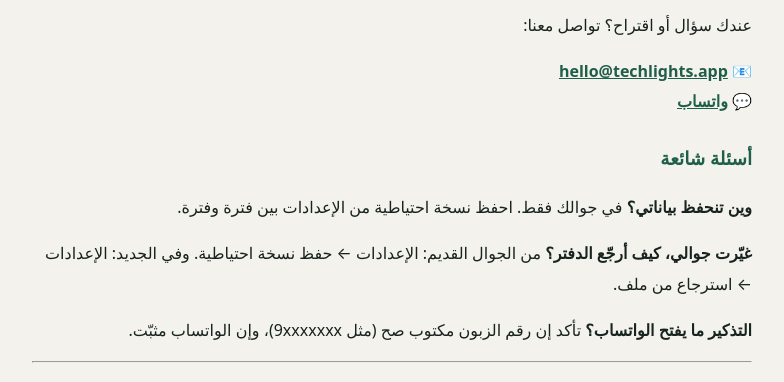
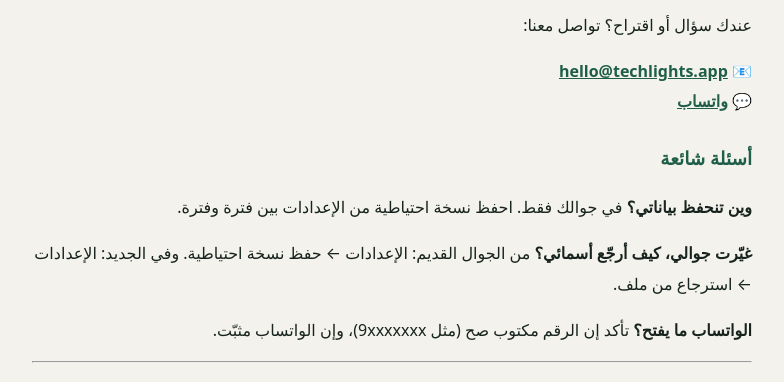
Before and after one commit to shmmuh8-design/Techlights, a plain HTML site: page speeddial/support.html in a window 1280 px wide. Shown: the part 118-500 px from the top of the page, without its empty margins (248-1032 px from the left). Drawn offline with Linux system fonts and the light colour scheme.

Commit message:
اتصال سريع: تصحيح نص الدعم
Co-Authored-By: Claude Opus 5.5 <noreply@anthropic.com>
Claude-Session: https://claude.ai/code/session_01BLY7rwJu2SGuWy1as6vWJj

```diff
--- a/speeddial/support.html
+++ b/speeddial/support.html
@@ -8,8 +8,8 @@
 <p>📧 <a href="mailto:hello@techlights.app">hello@techlights.app</a><br>💬 <a href="https://wa.me/96894005400">واتساب</a></p>
 <h2>أسئلة شائعة</h2>
 <p><b>وين تنحفظ بياناتي؟</b> في جوالك فقط. احفظ نسخة احتياطية من الإعدادات بين فترة وفترة.</p>
-<p><b>غيّرت جوالي، كيف أرجّع الدفتر؟</b> من الجوال القديم: الإعدادات ← حفظ نسخة احتياطية. وفي الجديد: الإعدادات ← استرجاع من ملف.</p>
-<p><b>التذكير ما يفتح الواتساب؟</b> تأكد إن رقم الزبون مكتوب صح (مثل 9xxxxxxx)، وإن الواتساب مثبّت.</p>
+<p><b>غيّرت جوالي، كيف أرجّع أسمائي؟</b> من الجوال القديم: الإعدادات ← حفظ نسخة احتياطية. وفي الجديد: الإعدادات ← استرجاع من ملف.</p>
+<p><b>الواتساب ما يفتح؟</b> تأكد إن الرقم مكتوب صح (مثل 9xxxxxxx)، وإن الواتساب مثبّت.</p>
 <hr>
 <h1 dir="ltr" style="text-align:left">Support — Speed Dial</h1>
 <p dir="ltr" style="text-align:left">Questions or suggestions? Email <a href="mailto:hello@techlights.app">hello@techlights.app</a> or message us on <a href="https://wa.me/96894005400">WhatsApp</a>. Your data lives only on your phone — export a backup from Settings and restore it on a new phone from Settings → Restore from file.</p>
```
